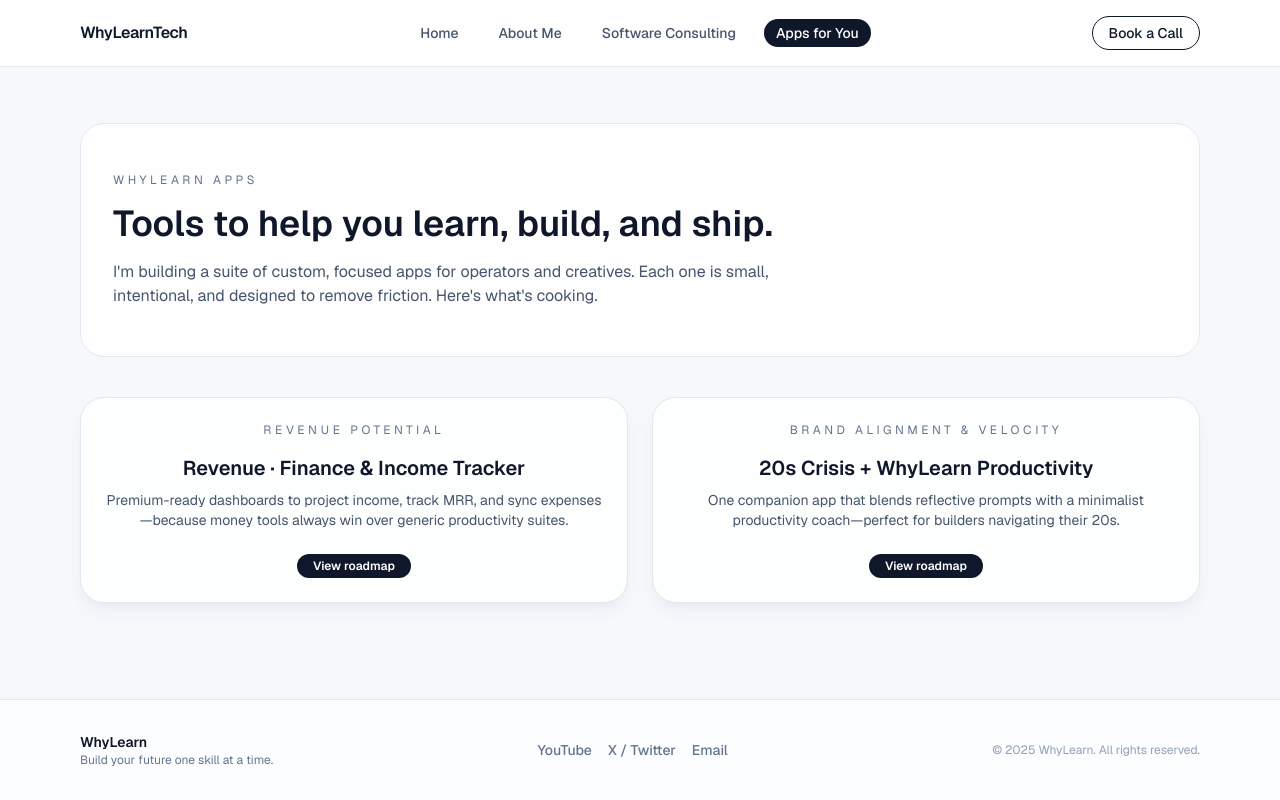
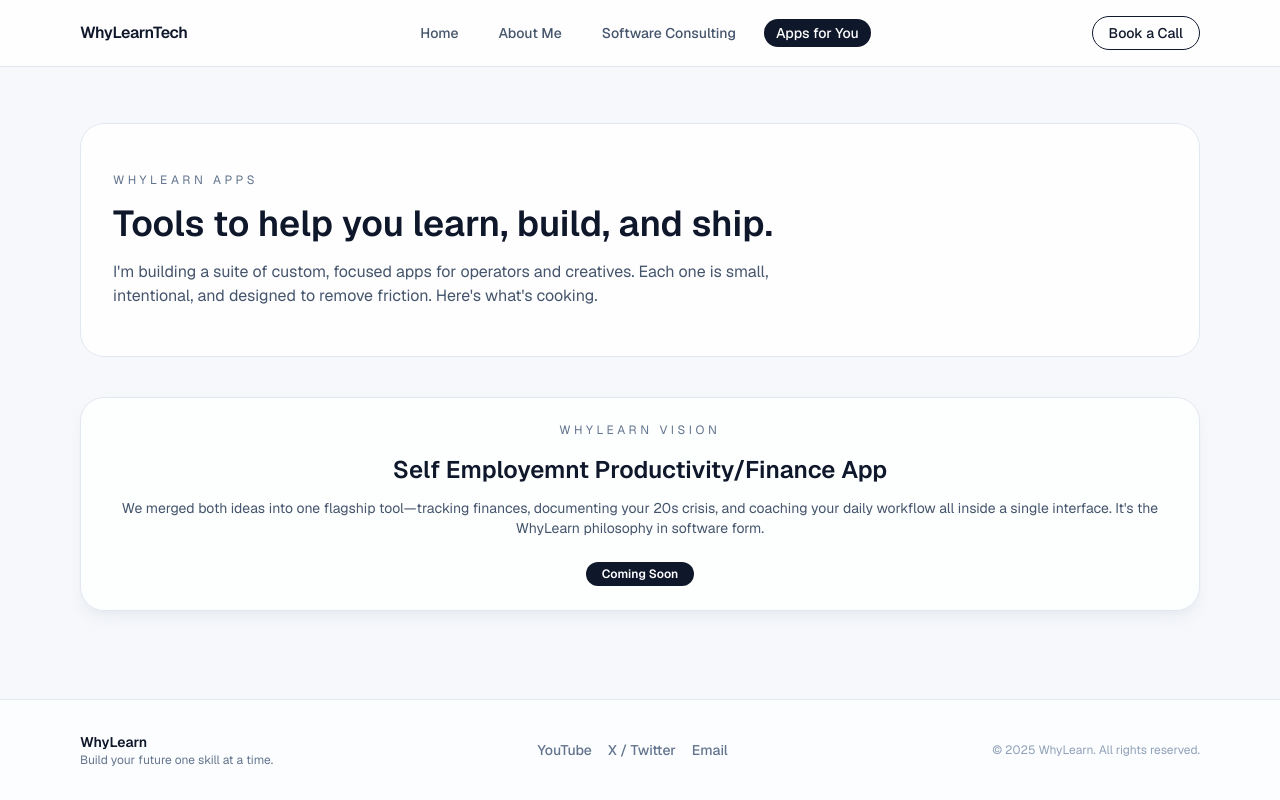
Before and after one commit to mattpweiler/whylearntechsolutions, a Next.js app: page /apps in a window 1280 px wide. Built offline with nearby package versions, Linux system fonts and the light colour scheme.

Commit message:
website updates

```diff
--- a/src/app/apps/page.tsx
+++ b/src/app/apps/page.tsx
@@ -1,20 +1,3 @@
-import Link from "next/link";
-
-const apps = [
-  {
-    name: "Revenue · Finance & Income Tracker",
-    rationale: "Revenue potential",
-    description: "Premium-ready dashboards to project income, track MRR, and sync expenses—because money tools always win over generic productivity suites.",
-    href: "/apps/revenue",
-  },
-  {
-    name: "20s Crisis + WhyLearn Productivity",
-    rationale: "Brand alignment & velocity",
-    description: "One companion app that blends reflective prompts with a minimalist productivity coach—perfect for builders navigating their 20s.",
-    href: "/apps/twenties",
-  },
-];
-
 export default function AppsPage() {
   return (
     <div className="space-y-10">
@@ -27,21 +10,16 @@ export default function AppsPage() {
         </p>
       </section>
 
-      <section className="grid gap-6 md:grid-cols-2">
-        {apps.map((app) => (
-          <Link
-            key={app.name}
-            href={app.href}
-            className="rounded-3xl border border-slate-200 bg-white/80 p-6 text-center shadow-lg shadow-slate-200/70 transition hover:-translate-y-2"
-          >
-            <div className="text-xs uppercase tracking-[0.3em] text-slate-500">{app.rationale}</div>
-            <h3 className="mt-4 text-xl font-semibold text-slate-900">{app.name}</h3>
-            <p className="mt-2 text-sm text-slate-600">{app.description}</p>
-            <div className="mt-6 inline-flex items-center rounded-full bg-slate-900 px-4 py-1 text-xs font-semibold text-white">
-              View roadmap
-            </div>
-          </Link>
-        ))}
+      <section className="rounded-3xl border border-slate-200 bg-white/80 p-6 text-center shadow-lg shadow-slate-200/70">
+        <div className="text-xs uppercase tracking-[0.3em] text-slate-500">WhyLearn Vision</div>
+        <h3 className="mt-4 text-2xl font-semibold text-slate-900">Self Employemnt Productivity/Finance App</h3>
+        <p className="mt-3 text-sm text-slate-600">
+          We merged both ideas into one flagship tool—tracking finances, documenting your 20s crisis, and coaching your daily workflow all
+          inside a single interface. It&apos;s the WhyLearn philosophy in software form.
+        </p>
+        <div className="mt-6 inline-flex items-center rounded-full bg-slate-900 px-4 py-1 text-xs font-semibold text-white">
+          Coming Soon
+        </div>
       </section>
     </div>
   );
```
